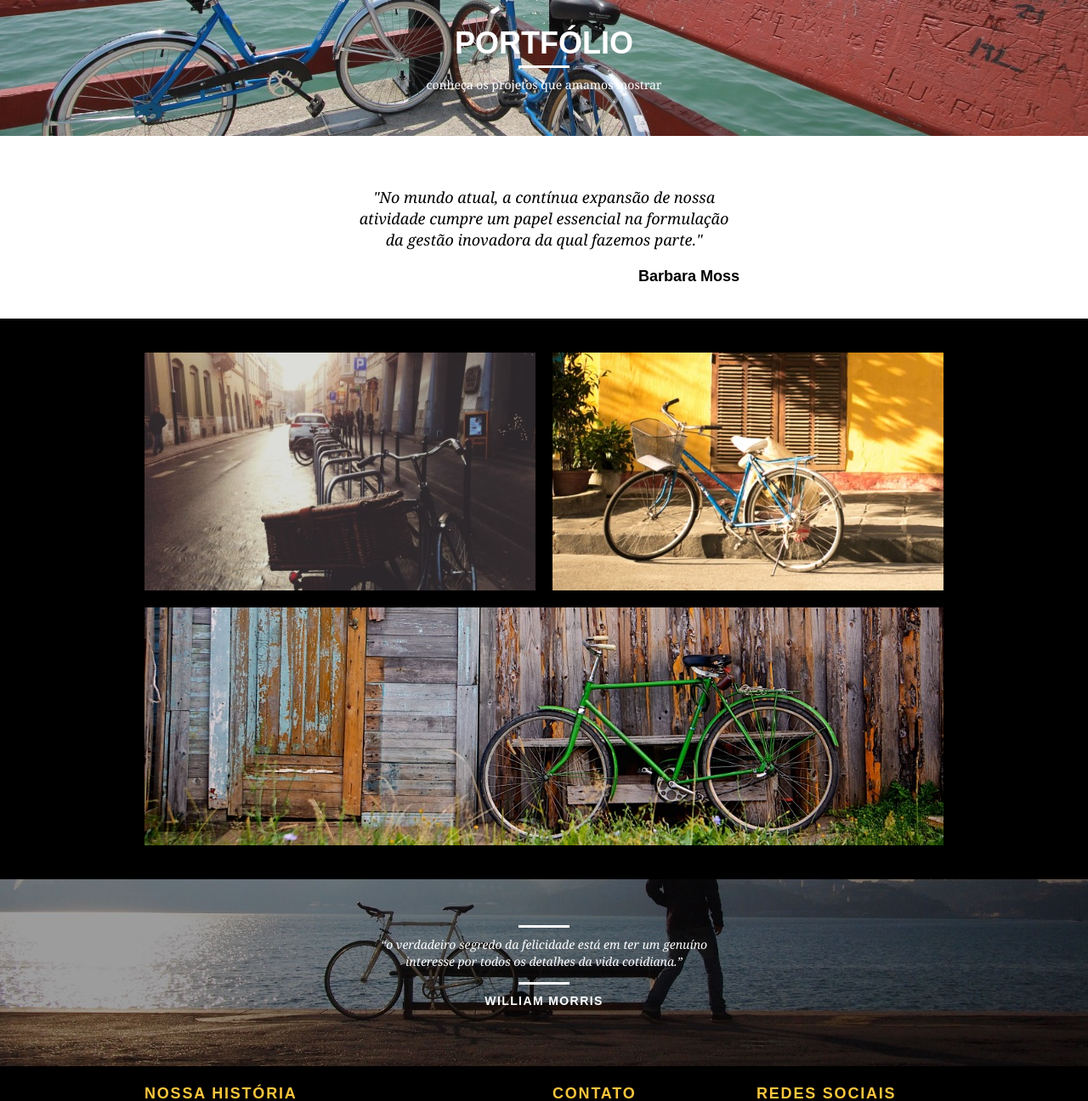
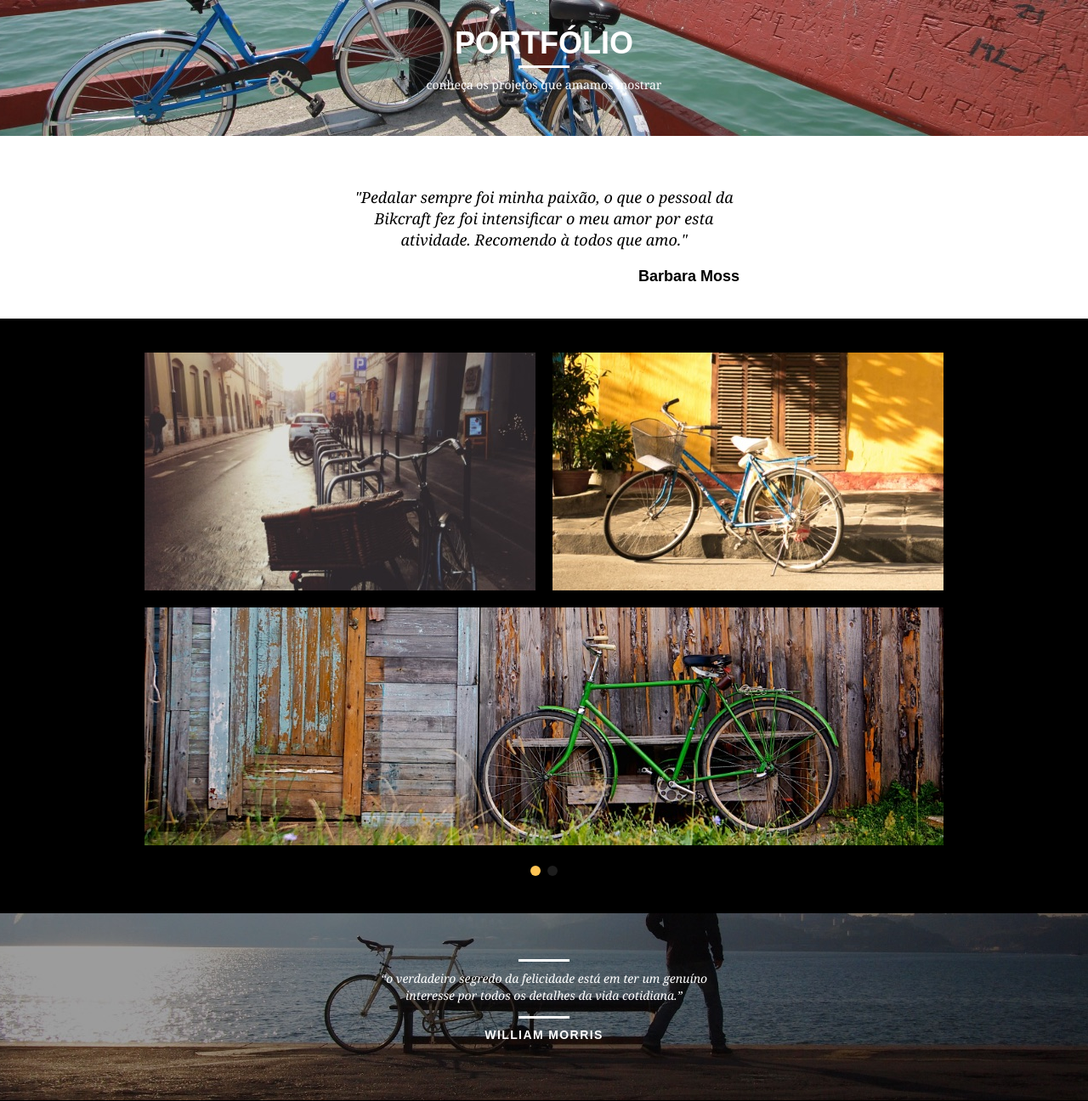
Before and after one commit to jeffnoronha1/bikcraft, a PHP site: page /portfolio.html in a window 1280 px wide. Shown: the part 92-1388 px from the top of the page at 85% size. Run offline with PHP 8.4, Linux system fonts and the light colour scheme.

Commit message:
Adicionado plugin de slide no projeto

```diff
--- a/web/contato.html
+++ b/web/contato.html
@@ -10,6 +10,7 @@
 	<link rel="stylesheet" href="css/style.css">
 	<link rel="stylesheet" href="css/contato.css">
 	<link rel="stylesheet" href="css/responsivo.css">
+	<script> document.documentElement.classList.add("js")</script>
 </head>
 
 <body>
--- a/web/css/style.css
+++ b/web/css/style.css
@@ -398,3 +398,50 @@ img {
   padding: 20px 0;
   text-align: center;
 }
+
+/* 5 Adicione o CSS Essencial abaixo */
+
+.js [data-slide] {
+  position: relative;
+}
+
+[data-slide] > * {
+  position: absolute;
+  top: 0;
+  opacity: 0;
+  pointer-events: none;
+}
+
+.js [data-slide] > .active {
+  position: relative;
+  opacity: 1;
+  transition: opacity 0.5s;
+  z-index: 1;
+  pointer-events: auto;
+}
+
+/* 6 CSS recomendado para a navegação */
+.js [data-slide-nav] {
+  display: block;
+  justify-content: center;
+  text-align: center;
+  margin-top: 20px;
+}
+
+.js [data-slide-nav] > button {
+  display: inline-block;
+  width: 12px;
+  margin: 4px;
+  height: 12px;
+  border: none;
+  padding: 0px;
+  cursor: pointer;
+  border-radius: 6px;
+  background: #1d1d1d;
+  text-indent: -100px;
+  overflow: hidden;
+}
+
+.js [data-slide-nav] > button.active {
+  background: #fec454;
+}
--- a/web/index.html
+++ b/web/index.html
@@ -11,6 +11,7 @@
 	<link rel="stylesheet" href="/web/css/style.css">
 	<link rel="stylesheet" href="/web/css/responsivo.css">
 	<title>Bikcraft</title>
+	<script> document.documentElement.classList.add("js")</script>
 </head>
 
 <body>
@@ -176,6 +177,9 @@
 			</div>
 		</div>
 	</footer>
+
+	<script src="./js/simple-slide.js"></script>
+	<script src="./js/script.js"></script>
 </body>
 
 </html>
--- /dev/null
+++ b/web/js/script.js
@@ -0,0 +1,12 @@
+if (window.SimpleSlide){
+new SimpleSlide({
+  slide: 'quote', // nome do atributo data-slide="principal"
+  time: 5000, // tempo de transição dos slides
+});
+
+new SimpleSlide({
+  slide: 'portfolio', // nome do atributo data-slide="principal"
+  time: 5000, // tempo de transição dos slides
+  nav: true
+});
+}
--- a/web/portfolio.html
+++ b/web/portfolio.html
@@ -12,6 +12,7 @@
 	<link rel="stylesheet" href="css/style.css">
 	<link rel="stylesheet" href="css/portfolio.css">
 	<link rel="stylesheet" href="css/responsivo.css">
+	<script> document.documentElement.classList.add("js")</script>
 </head>
 
 <body>
@@ -38,21 +39,43 @@
 	</section>
 
 
-	<section class="container">
+	<section class="container" data-slide="quote">
 		<blockquote class="quote_clientes">
 			<p>
-				"No mundo atual, a contínua expansão de nossa atividade
-				cumpre um papel essencial na formulação da gestão inovadora da qual fazemos parte."
+				"Pedalar sempre foi minha paixão, o que o pessoal da Bikcraft fez foi intensificar o meu amor
+				por esta atividade. Recomendo à todos que amo."
 			</p>
 			<cite>Barbara Moss</cite>
+		</blockquote>
+
+		<blockquote class="quote_clientes">
+			<p>
+				"Nada melhor do que dar um rolê com a minha Bikcraft na orla. Essa é a minha companheira
+				mais fiel, nunca me traiu e está sempre a minha disposição."
+			</p>
+			<cite>Jhony Rato</cite>
+		</blockquote>
+
+		<blockquote class="quote_clientes">
+			<p>
+				"Aqueles que ainda não possuem uma bikcraft, não sabem o que estão perdendo, a precisão é absurda e a velocidade
+				transcedental."
+			</p>
+			<cite>Benardo Ackerman</cite>
 		</blockquote>
 	</section>
 
 	<section class="portfolio">
-		<div class="container">
+		<div class="container" data-slide="portfolio">
 			<ul class="portfolio_lista">
 				<li class="grid-8"><img src="img/portfolio/retro.jpg" alt="Biciclita Retrô"></li>
 				<li class="grid-8"><img src="img/portfolio/passeio.jpg" alt="Biciclita Passeio"></li>
+				<li class="grid-16"><img src="img/portfolio/esporte.jpg" alt="Biciclita Esporte"></li>
+			</ul>
+
+			<ul class="portfolio_lista">
+				<li class="grid-8"><img src="img/portfolio/passeio.jpg" alt="Biciclita Passeio"></li>
+				<li class="grid-8"><img src="img/portfolio/retro.jpg" alt="Biciclita Retrô"></li>
 				<li class="grid-16"><img src="img/portfolio/esporte.jpg" alt="Biciclita Esporte"></li>
 			</ul>
 		</div>
@@ -103,6 +126,9 @@
 		</div>
 	</footer>
 
+	<script src="./js/simple-slide.js"></script>
+	<script src="./js/script.js"></script>
+
 </body>
 
 </html>
--- a/web/produtos.html
+++ b/web/produtos.html
@@ -10,6 +10,7 @@
 	<link rel="stylesheet" href="css/style.css">
 	<link rel="stylesheet" href="css/produtos.css">
 	<link rel="stylesheet" href="css/responsivo.css">
+	<script> document.documentElement.classList.add("js")</script>
 </head>
 
 <body>
--- a/web/sobre.html
+++ b/web/sobre.html
@@ -12,6 +12,7 @@
 	<link rel="stylesheet" href="css/style.css">
 	<link rel="stylesheet" href="css/sobre.css">
 	<link rel="stylesheet" href="css/responsivo.css">
+	<script> document.documentElement.classList.add("js")</script>
 </head>
 
 <body>
```
Also changed, not shown: web/js/simple-slide.js (added, +1 -0 lines).
